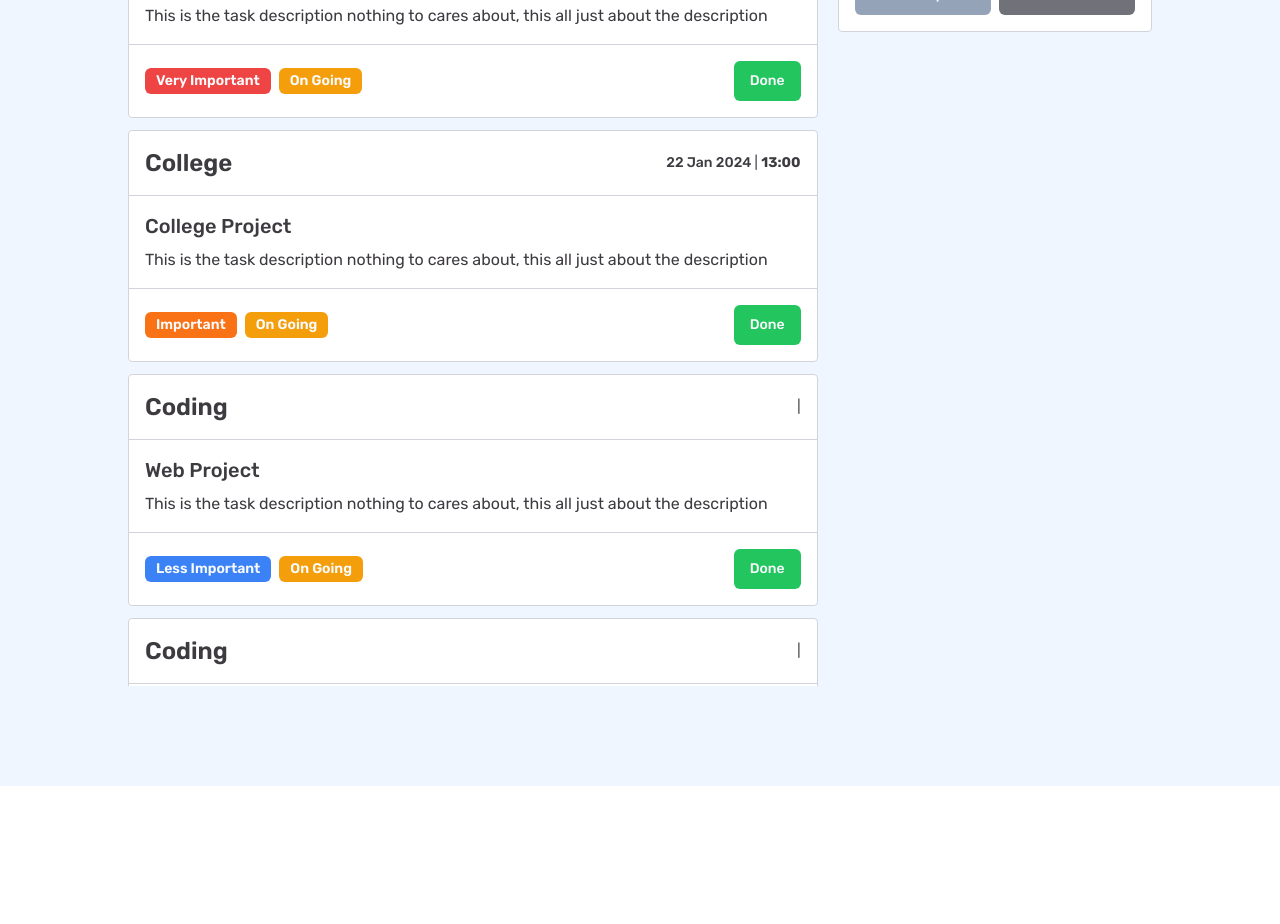
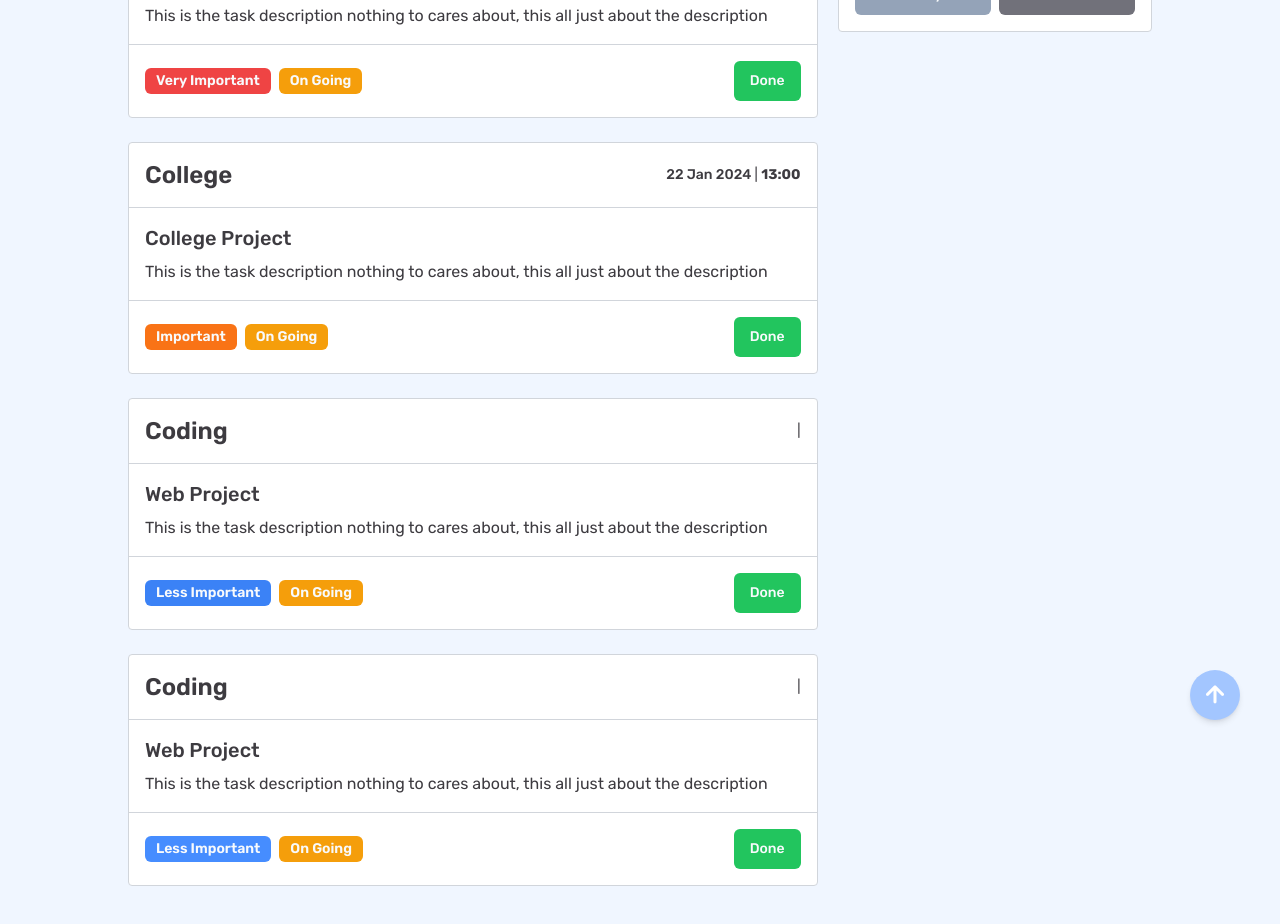
Before and after one commit to hmdnubaidillah/tasking, a Next.js app: page / in a window 1280 px wide. Shown: the part 280-1204 px from the top of the page. Before the commit the page ends 1066 px from the top, so only its background shows below. Built offline with nearby package versions, Linux system fonts and the light colour scheme.

Commit message:
feat: scroll top and delete scroll area

```diff
--- a/app/page.tsx
+++ b/app/page.tsx
@@ -3,7 +3,7 @@ import CardTask from "@/components/CardTask";
 import ProfileBar from "@/components/ProfileBar";
 import CalendarComp from "@/components/Calendar";
 import DateBadge from "@/components/DateBadge";
-import { ScrollArea } from "@/components/ui/scroll-area";
+import ScrollToTop from "@/components/ScrollToTop";
 
 export default function Home() {
   return (
@@ -23,6 +23,7 @@ export default function Home() {
             </aside>
           </section>
         </div>
+        <ScrollToTop />
       </main>
     </>
   );
--- a/components/CardTask.tsx
+++ b/components/CardTask.tsx
@@ -4,7 +4,6 @@ import { Badge } from "./ui/badge";
 import { Button } from "./ui/button";
 import { Tasks } from "@/constant";
 import { buttonsImportance } from "@/constant";
-import { ScrollArea } from "./ui/scroll-area";
 
 export default function CardTask() {
   const [isTaskDone, setIsTaskDone] = useState(false);
@@ -14,7 +13,7 @@ export default function CardTask() {
   }
 
   return (
-    <ScrollArea className="sm:h-screen">
+    <>
       {Tasks.map((task, i) => (
         <div
           key={task.id}
@@ -73,6 +72,6 @@ export default function CardTask() {
           </>
         </div>
       ))}
-    </ScrollArea>
+    </>
   );
 }
--- /dev/null
+++ b/components/ScrollToTop.tsx
@@ -0,0 +1,41 @@
+"use client";
+
+import { useEffect, useState } from "react";
+
+export default function ScrollToTop() {
+  const [isArrowVisible, setIsArrowVisible] = useState(false);
+
+  function handleArrowVisible() {
+    const scroll = document.documentElement.scrollTop;
+
+    if (scroll < 100) {
+      setIsArrowVisible(false);
+      return;
+    }
+    setIsArrowVisible(true);
+  }
+
+  useEffect(() => {
+    window.addEventListener("scroll", handleArrowVisible);
+  }, []);
+
+  function handleToTop() {
+    window.scrollTo({
+      top: 0,
+      behavior: "smooth",
+    });
+  }
+
+  return (
+    <>
+      <div
+        onClick={handleToTop}
+        className={`w-[50px] h-[50px] bg-secondaryBlue rounded-full grid place-content-center fixed ${
+          isArrowVisible ? "bottom-10" : "-bottom-[200px]"
+        }  right-10 shadow-md transition-all cursor-pointer hover:bg-slate-500`}
+      >
+        <i className="uil uil-arrow-up text-4xl text-white"></i>
+      </div>
+    </>
+  );
+}
--- a/components/ui/scroll-area.tsx
+++ /dev/null
@@ -1,48 +0,0 @@
-"use client"
-
-import * as React from "react"
-import * as ScrollAreaPrimitive from "@radix-ui/react-scroll-area"
-
-import { cn } from "@/lib/utils"
-
-const ScrollArea = React.forwardRef<
-  React.ElementRef<typeof ScrollAreaPrimitive.Root>,
-  React.ComponentPropsWithoutRef<typeof ScrollAreaPrimitive.Root>
->(({ className, children, ...props }, ref) => (
-  <ScrollAreaPrimitive.Root
-    ref={ref}
-    className={cn("relative overflow-hidden", className)}
-    {...props}
-  >
-    <ScrollAreaPrimitive.Viewport className="h-full w-full rounded-[inherit]">
-      {children}
-    </ScrollAreaPrimitive.Viewport>
-    <ScrollBar />
-    <ScrollAreaPrimitive.Corner />
-  </ScrollAreaPrimitive.Root>
-))
-ScrollArea.displayName = ScrollAreaPrimitive.Root.displayName
-
-const ScrollBar = React.forwardRef<
-  React.ElementRef<typeof ScrollAreaPrimitive.ScrollAreaScrollbar>,
-  React.ComponentPropsWithoutRef<typeof ScrollAreaPrimitive.ScrollAreaScrollbar>
->(({ className, orientation = "vertical", ...props }, ref) => (
-  <ScrollAreaPrimitive.ScrollAreaScrollbar
-    ref={ref}
-    orientation={orientation}
-    className={cn(
-      "flex touch-none select-none transition-colors",
-      orientation === "vertical" &&
-        "h-full w-2.5 border-l border-l-transparent p-[1px]",
-      orientation === "horizontal" &&
-        "h-2.5 flex-col border-t border-t-transparent p-[1px]",
-      className
-    )}
-    {...props}
-  >
-    <ScrollAreaPrimitive.ScrollAreaThumb className="relative flex-1 rounded-full bg-border" />
-  </ScrollAreaPrimitive.ScrollAreaScrollbar>
-))
-ScrollBar.displayName = ScrollAreaPrimitive.ScrollAreaScrollbar.displayName
-
-export { ScrollArea, ScrollBar }
```
